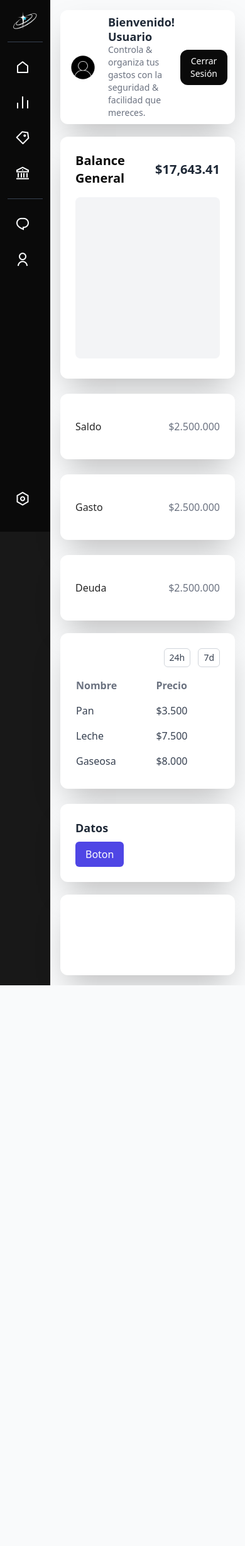
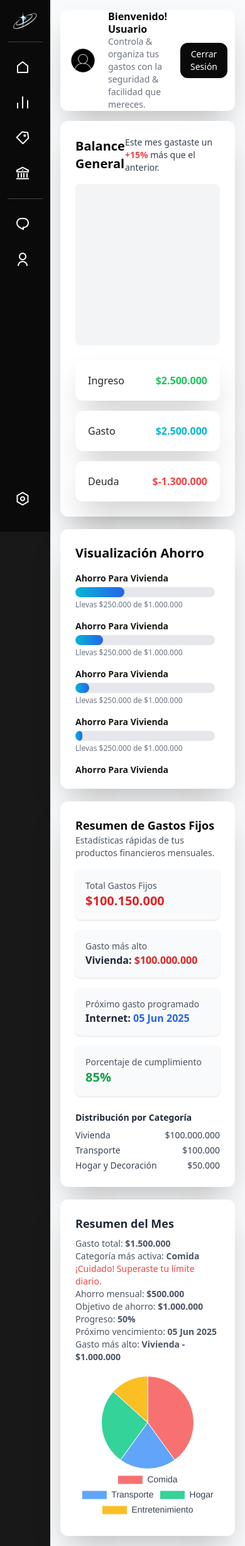
Before and after one commit to danbernal999/docdinner, a PHP site: template main/vista/main.php in a window 390 px wide. Shown: the whole page at 63% size. Before the commit the page ends 1564 px from the top, so only its background shows below. Run offline with PHP 8.4, Linux system fonts and the light colour scheme; the template is opened without the code that fills it, so the values that code supplies are empty; some libraries are stand-ins or nearby versions.

Commit message:
Actualizacion del Dashboard

```diff
--- a/auth/vista/login.php
+++ b/auth/vista/login.php
@@ -46,7 +46,7 @@
                 <h1>Iniciar Sesión</h1>
                 <input type="email" name="correo" placeholder="Correo" required>
                 <input type="password" name="password" placeholder="Contraseña" required>
-                <a href="#">Olvidaste tu contraseña?</a>
+                <a href="index.php?ruta=recovery.php">¿Olvidaste tu contraseña?</a>
                 <button type="submit" name="login">Iniciar Sesión</button>
                 <span>o continuar con</span>
                 <div class="social-icons">
@@ -71,6 +71,7 @@
             </div>
         </div>
     </div>
+
     <!-- Seccion para los scripts.js -->
     <script src="assets/js/auth/login.js"></script>
 </body>
--- a/modulos/dashboard/vista/inicio.php
+++ b/modulos/dashboard/vista/inicio.php
@@ -1,6 +1,6 @@
 <div class="bg-neutral-50 min-h-screen p-4 md:p-8">
-<header class="bg-white rounded-xl shadow-2xl w-full mb-5">
-  <div class="max-w-8xl px-3 py-2 flex items-center justify-between">
+<header class="bg-white rounded-xl shadow-2xl w-full mb-4">
+  <div class="max-w-8xl px-3 flex items-center justify-between">
     <!-- Sección de usuario -->
     <div class="flex items-center gap-4">
       <!-- Imagen de perfil -->
@@ -11,7 +11,7 @@
       />
       <!-- Nombre y estado del usuario -->
       <div>
-        <h2 class="text-gray-800 text-lg font-semibold leading-tight">
+        <h2 class="text-neutral-950 text-base font-bold leading-tight">
           Bienvenido! <?= htmlspecialchars($_SESSION['nombre'] ?? 'Usuario') ?>
         </h2>
         <p class="text-gray-500 text-sm">Controla & organiza tus gastos con la seguridad & facilidad que mereces.</p>
@@ -26,135 +26,229 @@
     </div>
   </div>
 </header>
-  <!-- Contenedor principal: grid para el Balance y los Assets -->
-  <div class="grid grid-cols-1 md:grid-cols-3 gap-6">
-    <!-- Sección de Portfolio (ocupa 2 columnas en pantallas medianas o grandes) -->
+<!-- Contenedor principal: grid para el Balance y Visualzacion ahorro -->
+<div class="grid grid-cols-1 md:grid-cols-3 gap-5">
+  <!-- Columna principal: Gráfico + tarjetas -->
   <div class="md:col-span-2">
     <div class="bg-white p-6 rounded-xl shadow-2xl">
       <!-- Título y balance -->
       <div class="flex items-center justify-between mb-4">
-          <div>
         <h2 class="text-xl font-semibold text-neutral-950">Balance General</h2>
+        <p class="text-sm text-gray-700">
+          Este mes gastaste un <span class="text-red-500 font-bold">+15%</span> más que el anterior.
+        </p>
       </div>
-          <div>
-            <span class="text-xl font-bold text-gray-800">$17,643.41</span>
+
+      <!-- Gráfico (placeholder) -->
+      <div class="bg-gray-100 h-64 rounded-lg flex items-center justify-center p-4 mb-6">
+        <canvas id="graficoDashboard" class="w-full h-full">Grafica Aqui</canvas>
+      </div>
+
+      <!-- Tarjetas de Saldo, Gasto y Deuda alineadas horizontalmente -->
+      <div class="grid grid-cols-1 sm:grid-cols-3 gap-4">
+        <!-- Saldo -->
+        <div class="bg-white p-5 rounded-xl shadow-2xl">
+          <div class="flex items-center justify-between">
+            <span class="font-medium text-neutral-800">Ingreso</span>
+            <span class="font-semibold text-green-500">$2.500.000</span>
           </div>
         </div>
 
-        <!-- Gráfico (placeholder) -->
-        <div class="bg-gray-100 h-64 rounded-lg flex items-center justify-center p-4">
-          <canvas id="graficoDashboard" class="w-full h-full">Grafica Aqui</canvas>
-        </div>
-
-        <!-- Valor adicional o cambio -->
-        <div class="text-right mt-2">
-          <span class="text-sm text-neutral-950"></span>
-        </div>
+        <!-- Gasto -->
+        <div class="bg-white p-5 rounded-xl shadow-2xl">
+          <div class="flex items-center justify-between">
+            <span class="font-medium text-neutral-800">Gasto</span>
+            <span class="font-semibold text-cyan-500">$2.500.000</span>
           </div>
         </div>
 
-    <!-- Sección de Assets (ocupa 1 columna) -->
-    <div class="flex flex-col gap-6">
-    <!-- Tarjeta de Saldo -->
-    <div class="bg-white p-6 rounded-xl shadow-2xl">
-      <!-- Ejemplo de contenido -->
-      <div class="flex items-center justify-between my-4">
-        <span class="font-medium text-neutral-800">Saldo</span>
-        <span class="text-gray-500">$2.500.000</span>
-      </div>
-    </div>
-
-    <!-- Tarjeta de Gasto -->
-    <div class="bg-white p-6 rounded-xl shadow-2xl">
-      <!-- Ejemplo de contenido -->
-      <div class="flex items-center justify-between my-4">
-        <span class="font-medium text-neutral-800">Gasto</span>
-        <span class="text-gray-500">$2.500.000</span>
-      </div>
-    </div>
-
-    <!-- Tarjeta de Deuda -->
-    <div class="bg-white p-6 rounded-xl shadow-2xl">
-      <!-- Ejemplo de contenido -->
-      <div class="flex items-center justify-between my-4">
+        <!-- Deuda -->
+        <div class="bg-white p-5 rounded-xl shadow-2xl">
+          <div class="flex items-center justify-between">
             <span class="font-medium text-neutral-800">Deuda</span>
-        <span class="text-gray-500">$2.500.000</span>
-      </div>
-    </div>
-  </div>
-</div>
-
-  <!-- Sección de Market e información adicional -->
-  <div class="mt-5">
-    <!-- Contenedor de dos columnas para Market y el banner de Earn -->
-    <div class="grid grid-cols-1 md:grid-cols-2 gap-6">
-      <!-- Tabla de Market -->
-      <div class="bg-white p-6 rounded-xl shadow-2xl">
-        <div class="flex items-center justify-between mb-4">
-          <h3 class="text-lg font-semibold text-gray-800"></h3>
-          <!-- Botones de 24h / 7d, etc. -->
-          <div>
-            <button class="px-2 py-1 text-sm text-gray-700 border border-gray-300 rounded-md mr-2">
-              24h
-            </button>
-            <button class="px-2 py-1 text-sm text-gray-700 border border-gray-300 rounded-md">
-              7d
-            </button>
-          </div>
-        </div>
-
-        <table class="w-full text-left">
-          <thead>
-            <tr class="text-gray-500">
-              <th class="pb-2">Nombre</th>
-              <th class="pb-2">Precio</th>
-              <th class="pb-2"></th>
-            </tr>
-          </thead>
-          <tbody class="text-gray-700">
-            <tr>
-              <td class="py-2">Pan</td>
-              <td class="py-2">$3.500</td>
-              <td class="py-2"></td>
-            </tr>
-            <tr>
-              <td class="py-2">Leche</td>
-              <td class="py-2">$7.500</td>
-              <td class="py-2"></td>
-            </tr>
-            <tr>
-              <td class="py-2">Gaseosa</td>
-              <td class="py-2">$8.000</td>
-              <td class="py-2"></td>
-            </tr>
-          </tbody>
-        </table>
-      </div>
-
-      <!-- Sección de banner o "Earn" -->
-      <div class="bg-white p-6 rounded-xl shadow-2xl">
-        <h3 class="text-lg font-semibold text-gray-800 mb-2">
-           <span class="font-bold">Datos</span>
-        </h3>
-        <button class="px-4 py-2 bg-indigo-600 text-white rounded-md">Boton</button>
-      </div>
-    </div>
-
-    <div class="flex flex-col gap-6 mt-5">
-    <!-- Tarjeta de Metas de Ahorro -->
-    <div class="bg-white p-6 rounded-xl shadow-2xl">
-      <!-- Encabezado -->
-        <div class="flex items-center justify-between">
-          <div class="h-20 w-20 relative">
-            <!-- Reemplaza este canvas por la implementación de tu gráfica -->
-            <canvas id="savingsGraph" class="w-full h-full"></canvas>
+            <span class="font-semibold text-red-500">$-1.300.000</span>
           </div>
         </div>
       </div>
     </div>
   </div>
 
+  <!-- Visualizacion de Ahorro -->
+  <div class="bg-white p-6 rounded-xl shadow-2xl">
+    <h2 class="text-xl font-semibold text-neutral-950 mb-4">Visualización Ahorro</h2>
+    <!-- Contenedor con scroll -->
+    <div class="flex flex-col space-y-4 max-h-80 overflow-y-auto pr-2">
+      <!-- Div de cada meta de ahorro -->
+      <div>
+        <p class="text-sm font-semibold text-neutral-900 mb-1">Ahorro Para Vivienda</p>
+        <div class="w-full h-4 bg-gray-200 rounded-full overflow-hidden">
+          <div class="h-full bg-gradient-to-r from-cyan-500 to-blue-600 rounded-full" style="width: 35%;"></div>
+        </div>
+        <p class="text-xs mt-1 text-gray-500">Llevas $250.000 de $1.000.000</p>
+      </div>
+
+      <div>
+        <p class="text-sm font-semibold text-neutral-900 mb-1">Ahorro Para Vivienda</p>
+        <div class="w-full h-4 bg-gray-200 rounded-full overflow-hidden">
+          <div class="h-full bg-gradient-to-r from-cyan-500 to-blue-600 rounded-full" style="width: 20%;"></div>
+        </div>
+        <p class="text-xs mt-1 text-gray-500">Llevas $250.000 de $1.000.000</p>
+      </div>
+
+      <div>
+        <p class="text-sm font-semibold text-neutral-900 mb-1">Ahorro Para Vivienda</p>
+        <div class="w-full h-4 bg-gray-200 rounded-full overflow-hidden">
+          <div class="h-full bg-gradient-to-r from-cyan-500 to-blue-600 rounded-full" style="width: 10%;"></div>
+        </div>
+        <p class="text-xs mt-1 text-gray-500">Llevas $250.000 de $1.000.000</p>
+      </div>
+
+      <div>
+        <p class="text-sm font-semibold text-neutral-900 mb-1">Ahorro Para Vivienda</p>
+        <div class="w-full h-4 bg-gray-200 rounded-full overflow-hidden">
+          <div class="h-full bg-gradient-to-r from-cyan-500 to-blue-600 rounded-full" style="width: 5%;"></div>
+        </div>
+        <p class="text-xs mt-1 text-gray-500">Llevas $250.000 de $1.000.000</p>
+      </div>
+
+      <div>
+        <p class="text-sm font-semibold text-neutral-900 mb-1">Ahorro Para Vivienda</p>
+        <div class="w-full h-4 bg-gray-200 rounded-full overflow-hidden">
+          <div class="h-full bg-gradient-to-r from-cyan-500 to-blue-600 rounded-full" style="width: 85%;"></div>
+        </div>
+        <p class="text-xs mt-1 text-gray-500">Llevas $250.000 de $1.000.000</p>
+      </div>
+
+      <div>
+        <p class="text-sm font-semibold text-neutral-900 mb-1">Ahorro Para Vivienda</p>
+        <div class="w-full h-4 bg-gray-200 rounded-full overflow-hidden">
+          <div class="h-full bg-gradient-to-r from-cyan-500 to-blue-600 rounded-full" style="width: 55%;"></div>
+        </div>
+        <p class="text-xs mt-1 text-gray-500">Llevas $250.000 de $1.000.000</p>
+      </div>
+
+    </div>
+  </div>
+</div>
+
+<!-- Contenedor secundario: Productos y resumen del mes -->
+<div class="grid grid-cols-1 md:grid-cols-5 gap-5 mt-5">
+  <!-- Resumen de Gastos Fijos -->
+  <div class="md:col-span-3 bg-white p-6 rounded-xl shadow-2xl h-full">
+    <!-- Título -->
+    <div class="mb-4">
+      <h3 class="text-lg font-semibold text-neutral-950">Resumen de Gastos Fijos</h3>
+      <p class="text-sm text-gray-600">Estadísticas rápidas de tus productos financieros mensuales.</p>
+    </div>
+
+    <!-- Estadísticas importantes -->
+    <div class="grid grid-cols-1 md:grid-cols-4 gap-4 mt-4">
+      <!-- Total de Gastos Fijos -->
+      <div class="bg-gray-50 p-4 rounded-lg shadow">
+        <p class="text-sm text-gray-600">Total Gastos Fijos</p>
+        <p class="text-xl font-bold text-red-600">$100.150.000</p>
+      </div>
+
+      <!-- Gasto más alto -->
+      <div class="bg-gray-50 p-4 rounded-lg shadow">
+        <p class="text-sm text-gray-600">Gasto más alto</p>
+        <p class="text-base font-semibold text-gray-800">Vivienda: <span class="text-red-600">$100.000.000</span></p>
+      </div>
+
+      <!-- Próximo vencimiento -->
+      <div class="bg-gray-50 p-4 rounded-lg shadow">
+        <p class="text-sm text-gray-600">Próximo gasto programado</p>
+        <p class="text-base font-semibold text-gray-800">Internet: <span class="text-blue-600">05 Jun 2025</span></p>
+      </div>
+
+      <!-- Porcentaje de cumplimiento -->
+      <div class="bg-gray-50 p-4 rounded-lg shadow">
+        <p class="text-sm text-gray-600">Porcentaje de cumplimiento</p>
+        <p class="text-xl font-bold text-green-600">85%</p>
+      </div>
+    </div>
+
+    <!-- Categorías principales -->
+    <div class="mt-6">
+      <h4 class="text-sm font-semibold text-gray-800 mb-2">Distribución por Categoría</h4>
+      <ul class="text-sm text-gray-700 space-y-1">
+        <li class="flex justify-between">
+          <span>Vivienda</span>
+          <span>$100.000.000</span>
+        </li>
+        <li class="flex justify-between">
+          <span>Transporte</span>
+          <span>$100.000</span>
+        </li>
+        <li class="flex justify-between">
+          <span>Hogar y Decoración</span>
+          <span>$50.000</span>
+        </li>
+      </ul>
+    </div>
+  </div>
+
+  <!-- Resumen del Mes (a la derecha) -->
+  <div class="md:col-span-2 bg-white p-6 rounded-xl shadow-2xl h-full">
+    <div class="flex flex-col md:flex-row items-start justify-between gap-5">
+
+      <!-- Columna de texto -->
+      <div class="flex-1">
+        <h3 class="text-lg font-semibold text-gray-800 mb-2">Resumen del Mes</h3>
+        <p class="text-sm text-gray-600">Gasto total: <strong>$1.500.000</strong></p>
+        <p class="text-sm text-gray-600">Categoría más activa: <strong>Comida</strong></p>
+        <p class="text-sm text-gray-600 text-red-500">¡Cuidado! Superaste tu límite diario.</p>
+        <p class="text-sm text-gray-600">Ahorro mensual: <strong>$500.000</strong></p>
+        <p class="text-sm text-gray-600">Objetivo de ahorro: <strong>$1.000.000</strong></p>
+        <p class="text-sm text-gray-600">Progreso: <strong>50%</strong></p>
+        <p class="text-sm text-gray-600">Próximo vencimiento: <strong>05 Jun 2025</strong></p>
+        <p class="text-sm text-gray-600">Gasto más alto: <strong>Vivienda - $1.000.000</strong></p>
+      </div>
+
+      <!-- Columna de gráfica -->
+      <div class="w-full md:w-2/5 lg:w-1/2">
+        <div class="relative w-full aspect-square">
+          <canvas id="gastosChart" class="absolute inset-0 w-full h-full"></canvas>
+        </div>
+      </div>
+    </div>
+  </div>
+</div>
+
+
 <!-- Scripts -->
 <script src="https://cdn.jsdelivr.net/npm/chart.js"></script>
-  <script src="assets/js/dashboard/grafico.js"></script>
-</div>
+<script>
+  const ctx = document.getElementById('gastosChart').getContext('2d');
+  new Chart(ctx, {
+    type: 'pie',
+    data: {
+      labels: ['Comida', 'Transporte', 'Hogar', 'Entretenimiento'],
+      datasets: [{
+        label: 'Gastos Mensuales',
+        data: [600000, 300000, 400000, 200000],
+        backgroundColor: [
+          '#f87171', // rojo
+          '#60a5fa', // azul
+          '#34d399', // verde
+          '#fbbf24'  // amarillo
+        ],
+        borderWidth: 1
+      }]
+    },
+    options: {
+      responsive: true,
+      plugins: {
+        legend: {
+          position: 'bottom',
+          labels: {
+            color: '#374151', // texto gris oscuro
+            font: {
+              size: 14
+            }
+          }
+        }
+      }
+    }
+  });
+</script>
```
Also changed, not shown: auth/vista/recovery.php (added, +11 -0 lines), assets/js/dashboard/grafico.js (line endings or trailing spaces). Lines whose indentation alone changed are shown as unchanged.
